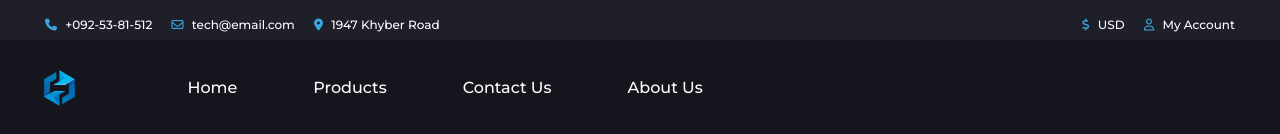
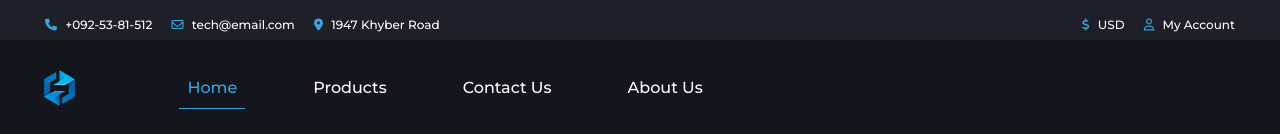
Before and after one commit to MI-PROPROGRAMMER/tech-commerce, a plain HTML site: page index.html in a window 1280 px wide. In both pictures the pointer is over the link 212 px from the left and 88 px from the top of the page. Shown: the top 134 px of the page. Drawn offline with nearby package versions, Linux system fonts and the light colour scheme.

Commit message:
NavLink Hover Animation Added

```diff
--- a/style.css
+++ b/style.css
@@ -140,6 +140,10 @@ ol {
 }
 #nav-item a {
   color: white;
+}
+#nav-item a:hover {
+  color: #38a5dd;
+  border-bottom: 1px solid #38a5dd;
 }
 #logo {
   height: 70px;
```
